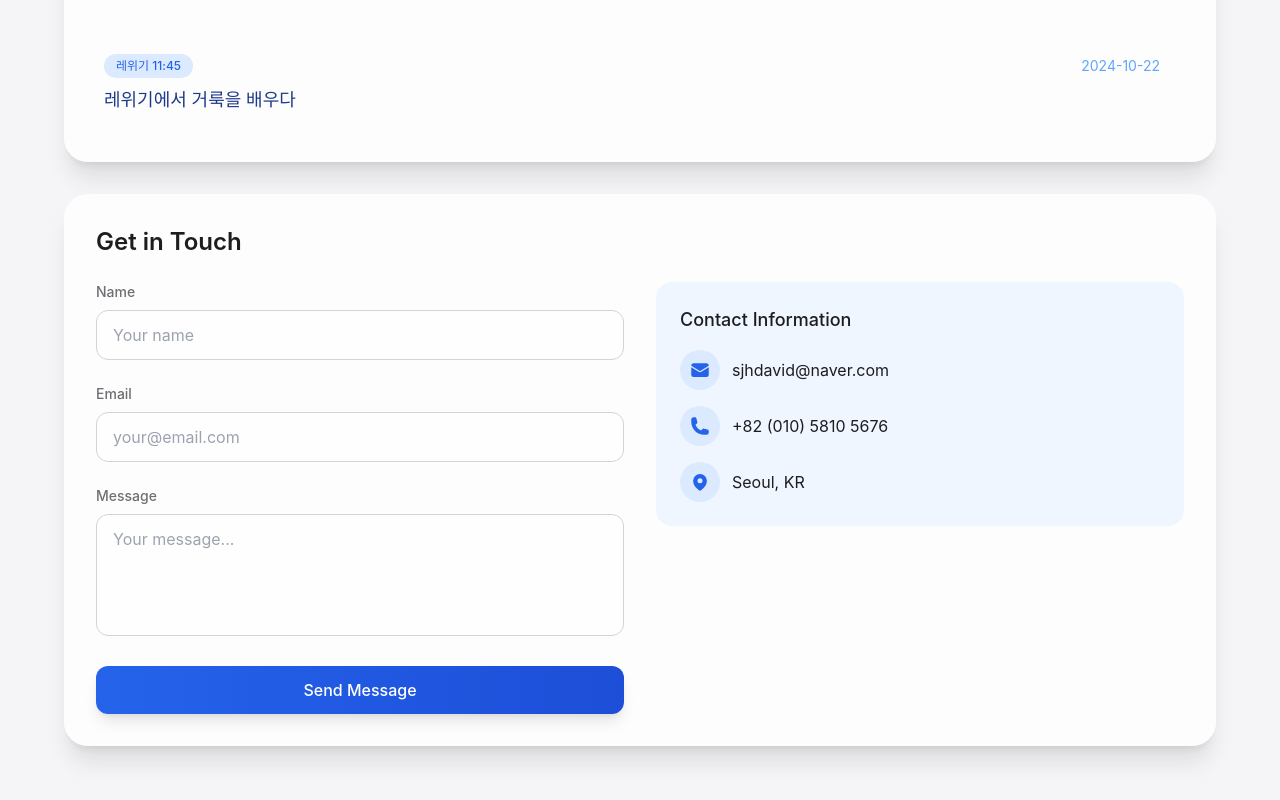
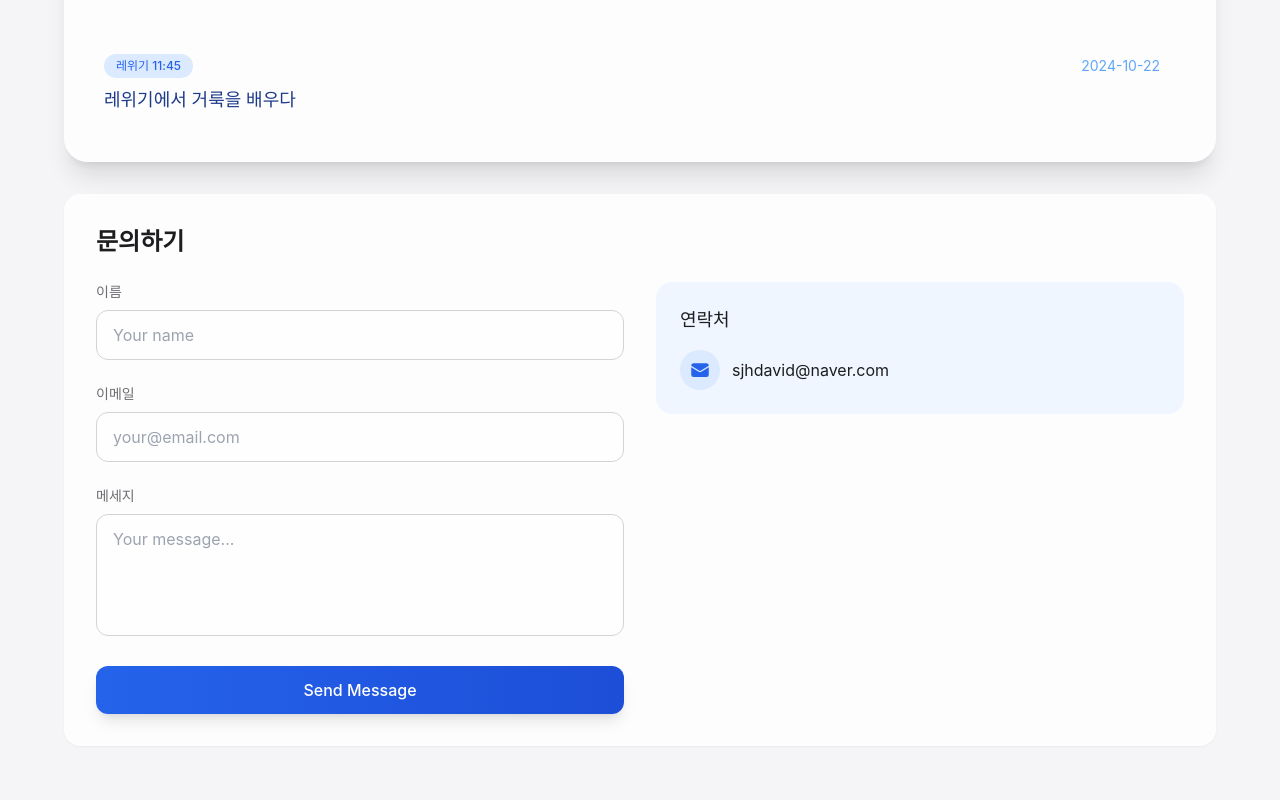
Before and after one commit to kyumsong/jeongheon-site, an Astro site: page / in a window 1280 px wide. Shown: the part 3120-3920 px from the top of the page. Built offline with nearby package versions, Linux system fonts and the light colour scheme; Astro itself is replaced by a stand-in of ours.

Commit message:
Edit Contact Section

```diff
--- a/src/components/ContactSection.astro
+++ b/src/components/ContactSection.astro
@@ -1,15 +1,15 @@
 ---
 ---
 
-<section id="contact" class="bg-white/80 backdrop-blur-lg rounded-3xl p-8 shadow-xl">
-  <h3 class="text-2xl font-semibold mb-6">Get in Touch</h3>
+<section id="contact" class="bg-white/80 backdrop-blur-lg rounded-2xl p-8 shadow-sm">
+  <h3 class="text-2xl font-semibold mb-6">문의하기</h3>
 
   <div class="grid md:grid-cols-2 gap-8">
     <!-- Contact Form -->
-    <div class="space-y-6">
+    <form class="space-y-6">
       <div>
         <label for="name" class="block text-sm font-medium text-apple-gray-400 mb-2">
-          Name
+          이름
         </label>
         <input
           type="text"
@@ -22,7 +22,7 @@
 
       <div>
         <label for="email" class="block text-sm font-medium text-apple-gray-400 mb-2">
-          Email
+          이메일
         </label>
         <input
           type="email"
@@ -35,7 +35,7 @@
 
       <div>
         <label for="message" class="block text-sm font-medium text-apple-gray-400 mb-2">
-          Message
+          메세지
         </label>
         <textarea
           id="message"
@@ -47,17 +47,18 @@
       </div>
 
       <button
-        type="submit"
+        type="button"
+        onclick="sendEmail()"
         class="w-full bg-gradient-to-r from-blue-600 to-blue-700 text-white font-medium px-6 py-3 rounded-xl hover:from-blue-700 hover:to-blue-800 transition-all duration-200 shadow-lg hover:shadow-xl"
       >
         Send Message
       </button>
-    </div>
+    </form>
 
     <!-- Contact Information -->
     <div class="space-y-6">
       <div class="bg-blue-50 rounded-2xl p-6">
-        <h4 class="text-lg font-medium text-apple-gray-500 mb-4">Contact Information</h4>
+        <h4 class="text-lg font-medium text-apple-gray-500 mb-4">연락처</h4>
         <div class="space-y-4">
           <div class="flex items-center gap-3">
             <div class="w-10 h-10 flex items-center justify-center bg-blue-100 rounded-full">
@@ -70,32 +71,21 @@
               sjhdavid@naver.com
             </a>
           </div>
-
-          <div class="flex items-center gap-3">
-            <div class="w-10 h-10 flex items-center justify-center bg-blue-100 rounded-full">
-              <svg xmlns="http://www.w3.org/2000/svg" viewBox="0 0 24 24" fill="currentColor" class="w-5 h-5 text-blue-600">
-                <path fill-rule="evenodd" d="M1.5 4.5a3 3 0 013-3h1.372c.86 0 1.61.586 1.819 1.42l1.105 4.423a1.875 1.875 0 01-.694 1.955l-1.293.97c-.135.101-.164.249-.126.352a11.285 11.285 0 006.697 6.697c.103.038.25.009.352-.126l.97-1.293a1.875 1.875 0 011.955-.694l4.423 1.105c.834.209 1.42.959 1.42 1.82V19.5a3 3 0 01-3 3h-2.25C8.552 22.5 1.5 15.448 1.5 6.75V4.5z" clip-rule="evenodd" />
-              </svg>
-            </div>
-            <a href="tel:+8201058105676" class="text-apple-gray-500 hover:text-blue-600 transition-colors">
-              +82 (010) 5810 5676
-            </a>
-          </div>
-
-          <div class="flex items-center gap-3">
-            <div class="w-10 h-10 flex items-center justify-center bg-blue-100 rounded-full">
-              <svg xmlns="http://www.w3.org/2000/svg" viewBox="0 0 24 24" fill="currentColor" class="w-5 h-5 text-blue-600">
-                <path fill-rule="evenodd" d="M11.54 22.351l.07.04.028.016a.76.76 0 00.723 0l.028-.015.071-.041a16.975 16.975 0 001.144-.742 19.58 19.58 0 002.683-2.282c1.944-1.99 3.963-4.98 3.963-8.827a8.25 8.25 0 00-16.5 0c0 3.846 2.02 6.837 3.963 8.827a19.58 19.58 0 002.682 2.282 16.975 16.975 0 001.145.742zM12 13.5a3 3 0 100-6 3 3 0 000 6z" clip-rule="evenodd" />
-              </svg>
-            </div>
-            <span class="text-apple-gray-500">
-              Seoul, KR
-            </span>
-          </div>
         </div>
       </div>
-
-
     </div>
   </div>
 </section>
+
+<script>
+  function sendEmail() {
+    const name = document.getElementById('name').value;
+    const email = document.getElementById('email').value;
+    const message = document.getElementById('message').value;
+
+    const subject = `웹사이트 문의 from ${name}`;
+    const body = `이름: ${name}\n이메일: ${email}\n\n메시지:\n${message}`;
+
+    window.location.href = `mailto:sjhdavid@naver.com?subject=${encodeURIComponent(subject)}&body=${encodeURIComponent(body)}`;
+  }
+</script>
--- a/src/components/ExperienceWidget.astro
+++ b/src/components/ExperienceWidget.astro
@@ -46,7 +46,6 @@ const experiences: Experience[] = [
 ];
 
 const education: Education[] = [
-
   {
     degree: "초등부 교육전도사",
     school: "서울 승동교회",
@@ -100,7 +99,7 @@ const education: Education[] = [
 ---
 
 <div class="space-y-8">
-  <div class="bg-white/80 backdrop-blur-lg rounded-3xl p-6 shadow-xl">
+  <div class="bg-white/80 backdrop-blur-lg rounded-2xl p-6 shadow-sm">
     <h3 class="text-2xl font-semibold mb-6">학력</h3>
     <div class="space-y-6">
       {experiences.map((exp) => (
@@ -110,9 +109,11 @@ const education: Education[] = [
               <h4 class="text-xl font-medium text-apple-gray-500">{exp.title}</h4>
               <p class="text-apple-gray-400">{exp.company}</p>
             </div>
+            {exp.period && (
               <span class="text-sm text-apple-gray-300 bg-apple-gray-100 px-3 py-1 rounded-full whitespace-nowrap">
                 {exp.period}
               </span>
+            )}
           </div>
           <ul class="list-disc list-inside text-apple-gray-400 mb-3 space-y-1">
             {exp.description.map((item) => (
@@ -131,7 +132,7 @@ const education: Education[] = [
     </div>
   </div>
 
-  <div class="bg-white/80 backdrop-blur-lg rounded-3xl p-6 shadow-xl">
+  <div class="bg-white/80 backdrop-blur-lg rounded-2xl p-6 shadow-sm">
     <h3 class="text-2xl font-semibold mb-6">경력</h3>
     <div class="space-y-6">
       {education.map((edu) => (
@@ -141,9 +142,11 @@ const education: Education[] = [
               <h4 class="text-xl font-medium text-apple-gray-500">{edu.degree}</h4>
               <p class="text-apple-gray-400">{edu.school}</p>
             </div>
+            {edu.period && (
               <span class="text-sm text-apple-gray-300 bg-apple-gray-100 px-3 py-1 rounded-full whitespace-nowrap">
                 {edu.period}
               </span>
+            )}
           </div>
           <ul class="list-disc list-inside text-apple-gray-400 space-y-1">
             {edu.achievements.map((achievement) => (
```
Also changed, not shown: 3 other files. Lines whose indentation alone changed are shown as unchanged.
